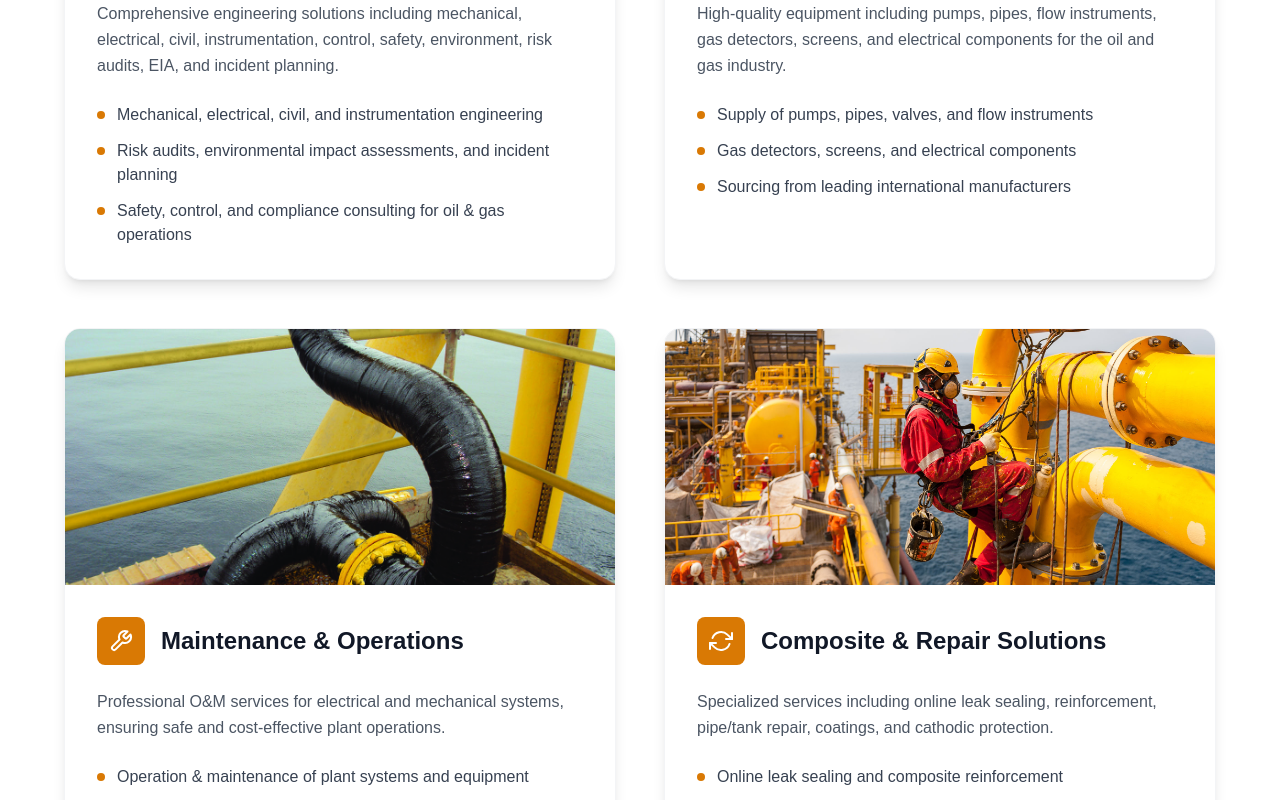
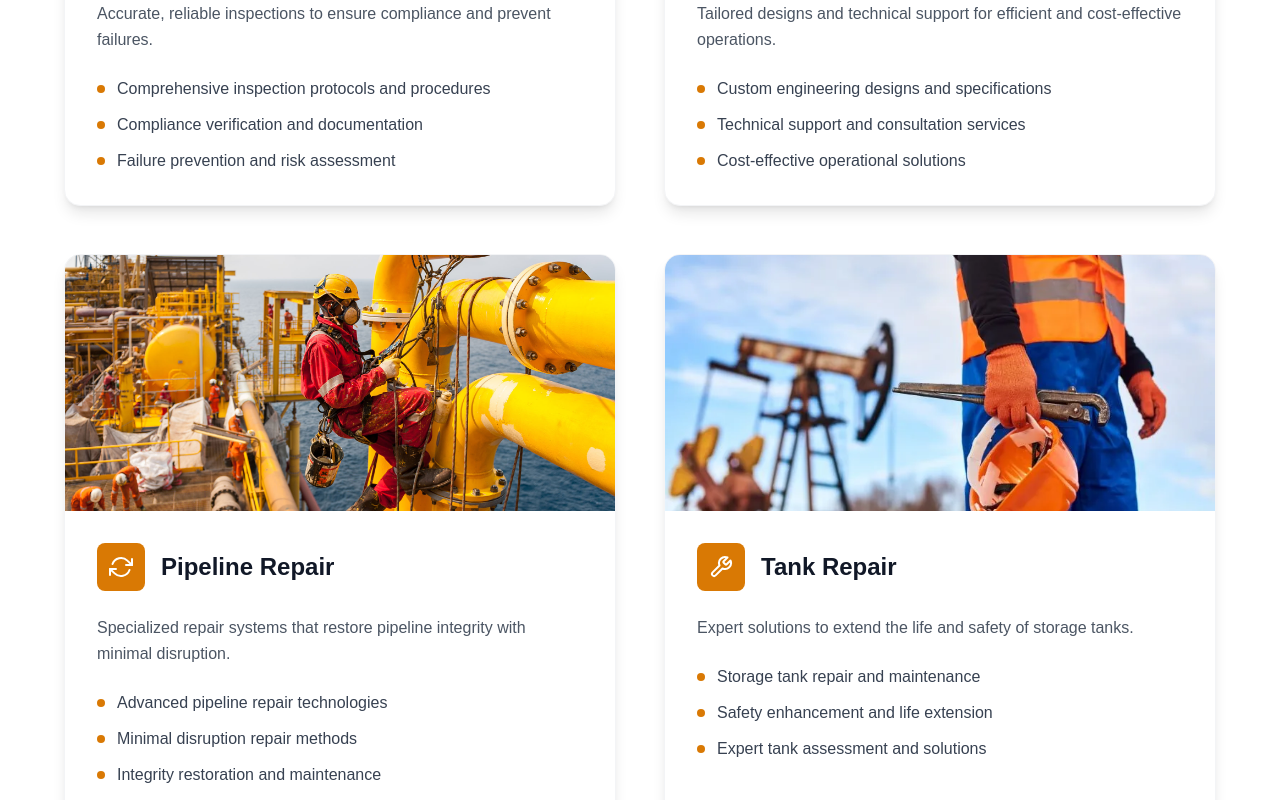
Before and after one commit to ZeidMag/almaidaweb, a React (Vite) app: page /services in a window 1280 px wide. Shown: the part 1840-2640 px from the top of the page. Built offline with nearby package versions, Linux system fonts and the light colour scheme.

Commit message:
final final final updates :))

```diff
--- a/src/pages/About.jsx
+++ b/src/pages/About.jsx
@@ -146,7 +146,7 @@ export default function About() {
                   </div>
                 </div>
                 <h3 className="text-3xl font-bold text-gray-900 mb-6">Mission</h3>
-                <p className="text-lg text-gray-700 leading-relaxed text-left">
+                <p className="text-lg text-gray-700 leading-relaxed text-center">
                   Providing the highest level of full line oilfield services to achieve customer satisfaction. Building long-term mutually beneficial relationship with business partners. Practicing fair business ethics and values. Developing and retaining highly motivated professional team of employees.
                 </p>
               </div>
@@ -163,15 +163,15 @@ export default function About() {
               <div className="bg-white rounded-2xl shadow-lg p-10 border border-gray-100 h-full">
                 <div className="flex justify-center mb-6">
                   <div className="w-16 h-16 bg-primary rounded-full flex items-center justify-center">
-                    <svg className="w-8 h-8 text-white" fill="currentColor" viewBox="0 0 20 20">
+                    <svg className="w-8 h-8 text-white" fill="currentColor" viewBox="0 0 24 24">
                       <path d="M10 12a2 2 0 100-4 2 2 0 000 4z" />
                       <path fillRule="evenodd" d="M.458 10C1.732 5.943 5.522 3 10 3s8.268 2.943 9.542 7c-1.274 4.057-5.064 7-9.542 7S1.732 14.057.458 10zM14 10a4 4 0 11-8 0 4 4 0 018 0z" clipRule="evenodd" />
                     </svg>
                   </div>
                 </div>
                 <h3 className="text-3xl font-bold text-gray-900 mb-6">Vision</h3>
-                <p className="text-lg text-gray-700 leading-relaxed text-left">
-                  To be the first choice in the realm of Oil & Gas Services, leading the industry through innovative solutions, uncompromised safety standards, and a dedication to achieving superior results for our clients.
+                <p className="text-lg text-gray-700 leading-relaxed text-center">
+                  Our company was established with a clear vision: to support the energy sector with specialized solutions that enhance operational efficiency, safety, and cost-effectiveness. We proudly serve national and international clients, delivering tailored services that meet the highest industry standards.
                 </p>
               </div>
             </motion.div>
@@ -255,12 +255,12 @@ export default function About() {
                   </div>
                 </div>
                 <h3 className="text-3xl font-bold text-gray-900 mb-6">Our People Make Us</h3>
-                <div className="text-lg text-gray-700 leading-relaxed text-justify space-y-4">
+                <div className="text-lg text-gray-700 leading-relaxed text-center space-y-4">
                   <p>
-                    Our company was established with a clear vision: to support the energy sector with specialized solutions that enhance operational efficiency, safety, and cost-effectiveness. We proudly serve national and international clients, delivering tailored services that meet the highest industry standards.
+                    Backed by a team of qualified engineers, certified inspectors, and skilled technicians, we bring deep industry insight and hands-on expertise to every project.
                   </p>
                   <p>
-                    Backed by a team of qualified engineers, certified inspectors, and skilled technicians, we bring deep industry insight and hands-on expertise to every project.
+                    At Al Maida Oil Services, we are committed to being more than just a service provider, we aim to be your long-term partner in success.
                   </p>
                 </div>
               </div>
--- a/src/pages/Services.jsx
+++ b/src/pages/Services.jsx
@@ -10,47 +10,69 @@ import Hero from '../components/Hero';
 
 const services = [
   {
-    title: 'Engineering & Consultancy',
-    description: 'Comprehensive engineering solutions including mechanical, electrical, civil, instrumentation, control, safety, environment, risk audits, EIA, and incident planning.',
+    title: 'Inspection Services',
+    description: 'Accurate, reliable inspections to ensure compliance and prevent failures.',
     icon: FiSettings,
     image: '/services4.jpg',
     bullets: [
-      'Mechanical, electrical, civil, and instrumentation engineering',
-      'Risk audits, environmental impact assessments, and incident planning',
-      'Safety, control, and compliance consulting for oil & gas operations',
+      'Comprehensive inspection protocols and procedures',
+      'Compliance verification and documentation',
+      'Failure prevention and risk assessment',
     ],
   },
   {
-    title: 'Product & Equipment Supply',
-    description: 'High-quality equipment including pumps, pipes, flow instruments, gas detectors, screens, and electrical components for the oil and gas industry.',
-    icon: FiTruck,
-    image: '/services5.jpg',
+    title: 'Engineering Solutions',
+    description: 'Tailored designs and technical support for efficient and cost-effective operations.',
+    icon: FiTool,
+    image: '/services1.jpg',
     bullets: [
-      'Supply of pumps, pipes, valves, and flow instruments',
-      'Gas detectors, screens, and electrical components',
-      'Sourcing from leading international manufacturers',
+      'Custom engineering designs and specifications',
+      'Technical support and consultation services',
+      'Cost-effective operational solutions',
     ],
   },
   {
-    title: 'Maintenance & Operations',
-    description: 'Professional O&M services for electrical and mechanical systems, ensuring safe and cost-effective plant operations.',
-    icon: FiTool,
-    image: '/services1.jpg',
+    title: 'Pipeline Repair',
+    description: 'Specialized repair systems that restore pipeline integrity with minimal disruption.',
+    icon: FiRefreshCw,
+    image: '/services2.jpg',
     bullets: [
-      'Operation & maintenance of plant systems and equipment',
-      'Preventive and corrective maintenance programs',
-      'Safe, cost-effective, and reliable plant operations',
+      'Advanced pipeline repair technologies',
+      'Minimal disruption repair methods',
+      'Integrity restoration and maintenance',
     ],
   },
   {
-    title: 'Composite & Repair Solutions',
-    description: 'Specialized services including online leak sealing, reinforcement, pipe/tank repair, coatings, and cathodic protection.',
-    icon: FiRefreshCw,
-    image: '/services2.jpg',
+    title: 'Tank Repair',
+    description: 'Expert solutions to extend the life and safety of storage tanks.',
+    icon: FiTool,
+    image: '/services3.jpg',
     bullets: [
-      'Online leak sealing and composite reinforcement',
-      'Pipe and tank repair, coatings, and cathodic protection',
-      'Minimizing downtime with rapid, durable solutions',
+      'Storage tank repair and maintenance',
+      'Safety enhancement and life extension',
+      'Expert tank assessment and solutions',
+    ],
+  },
+  {
+    title: 'Industrial Coating',
+    description: 'High-performance protective coatings to safeguard assets in harsh environments.',
+    icon: FiSettings,
+    image: '/services5.jpg',
+    bullets: [
+      'High-performance protective coatings',
+      'Harsh environment protection solutions',
+      'Asset safeguarding and preservation',
+    ],
+  },
+  {
+    title: 'Recruitment Services',
+    description: 'Sourcing and placing top-tier technical talent for oil and gas projects.',
+    icon: FiTruck,
+    image: '/services1.jpg',
+    bullets: [
+      'Technical talent sourcing and placement',
+      'Oil and gas project staffing',
+      'Top-tier professional recruitment',
     ],
   },
 ];
```
